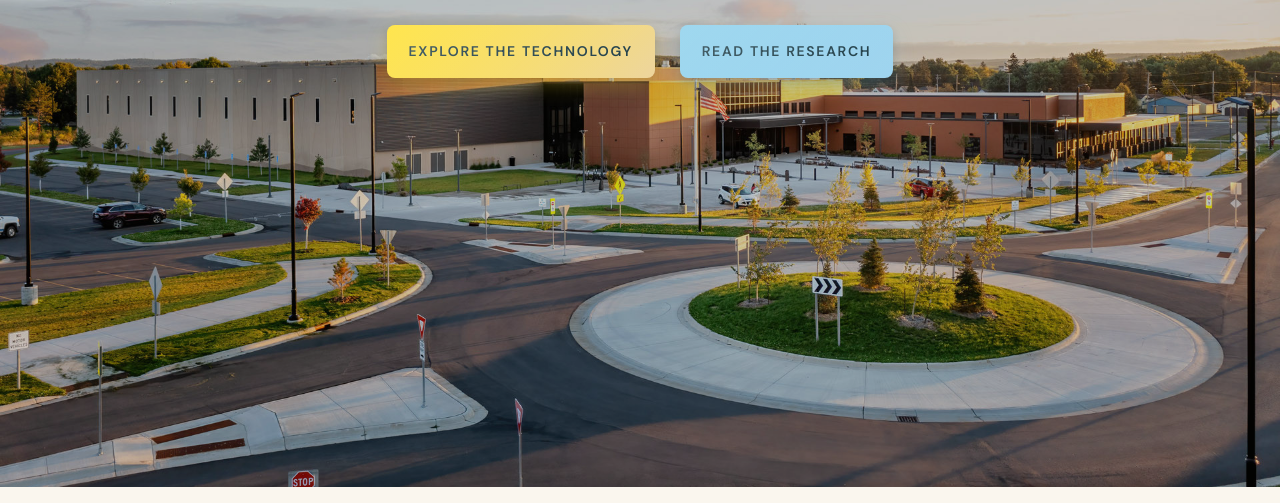
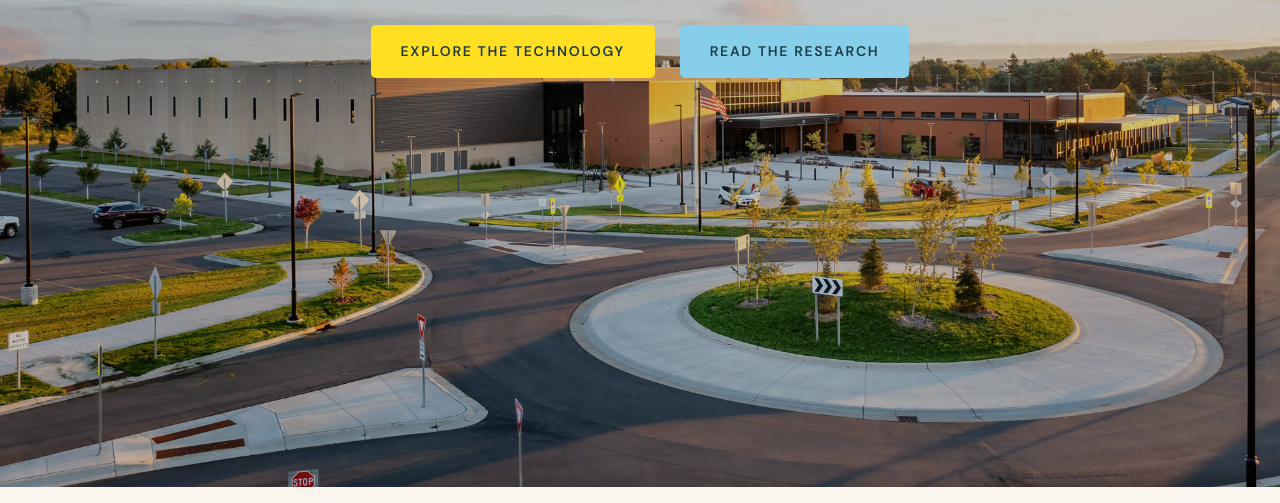
Before and after one commit to matthewKole/solarAirHeating-website, a plain HTML site: page index.html in a window 1280 px wide. Shown: the part 297-800 px from the top of the page. Drawn offline with nearby package versions, Linux system fonts and the light colour scheme.

Commit message:
buttons improvement

```diff
--- a/css/home.css
+++ b/css/home.css
@@ -75,11 +75,11 @@
   justify-content: center;
 }
 
-.etp{
-  padding: 1.6rem 2.2rem;
+.etp {
+  padding: 1.4rem 2.8rem;
   color: var(--text-primary);
-  background: linear-gradient(135deg, var(--sun) 0%, var(--sunlight-yellow) 100%);
-  border-radius: 0.8rem;
+  background: var(--sun);
+  border-radius: 0.5rem;
   font-family: var(--sans);
   font-size: var(--font-size-base);
   font-weight: var(--font-weight-semibold);
@@ -90,36 +90,31 @@
   align-items: center;
   justify-content: center;
   cursor: pointer;
-  border: none;
-  box-shadow: 0 0.8rem 2rem rgba(255, 223, 34, 0.25), 0 0.4rem 0.8rem rgba(0, 0, 0, 0.15);
-  transition: all 0.35s cubic-bezier(0.34, 1.56, 0.64, 1);
-  position: relative;
-  overflow: hidden;
+  border: 2px solid var(--sun);
+  box-shadow: none;
+  transition: background 0.2s ease, color 0.2s ease;
 }
 
-.etp::before {
-  content: '';
-  position: absolute;
-  inset: 0;
-  background: linear-gradient(135deg, rgba(255, 255, 255, 0.2) 0%, rgba(255, 255, 255, 0) 100%);
-  pointer-events: none;
-}
+.etp::before { content: none; }
 
-.etp:hover{
-  transform: translateY(-0.3rem);
-  box-shadow: 0 1.2rem 3rem rgba(255, 223, 34, 0.35), 0 0.6rem 1.2rem rgba(0, 0, 0, 0.2);
+.etp:hover {
+  background: var(--sun-bronze);
+  border-color: var(--sun-bronze);
+  transform: none;
+  box-shadow: none;
 }
 
 .etp:active {
-  transform: translateY(0);
-  box-shadow: 0 0.4rem 1rem rgba(255, 223, 34, 0.25), 0 0.2rem 0.4rem rgba(0, 0, 0, 0.15);
+  background: var(--sun-dark);
+  transform: none;
+  box-shadow: none;
 }
 
-.rtr{
-  padding: 1.6rem 2.2rem;
+.rtr {
+  padding: 1.4rem 2.8rem;
   color: var(--text-primary);
-  background: linear-gradient(135deg, var(--skylight-blue) 0%, var(--skylight-blue-muted) 100%);
-  border-radius: 0.8rem;
+  background: var(--skylight-blue);
+  border-radius: 0.5rem;
   font-family: var(--sans);
   font-size: var(--font-size-base);
   font-weight: var(--font-weight-semibold);
@@ -130,31 +125,26 @@
   align-items: center;
   justify-content: center;
   cursor: pointer;
-  border: none;
-  box-shadow: 0 0.8rem 2rem rgba(132, 206, 235, 0.25), 0 0.4rem 0.8rem rgba(0, 0, 0, 0.15);
-  transition: all 0.35s cubic-bezier(0.34, 1.56, 0.64, 1);
-  position: relative;
-  overflow: hidden;
+  border: 2px solid var(--skylight-blue);
+  box-shadow: none;
+  transition: background 0.2s ease, border-color 0.2s ease;
 }
 
-.rtr::before {
-  content: '';
-  position: absolute;
-  inset: 0;
-  background: linear-gradient(135deg, rgba(255, 255, 255, 0.2) 0%, rgba(255, 255, 255, 0) 100%);
-  pointer-events: none;
-}
+.rtr::before { content: none; }
 
-.rtr:hover{
-  transform: translateY(-0.3rem);
-  box-shadow: 0 1.2rem 3rem rgba(132, 206, 235, 0.35), 0 0.6rem 1.2rem rgba(0, 0, 0, 0.2);
+.rtr:hover {
+  background: var(--skylight-blue-lighter);
+  border-color: var(--skylight-blue-lighter);
+  color: var(--text-primary);
+  transform: none;
+  box-shadow: none;
 }
 
 .rtr:active {
-  transform: translateY(0);
-  box-shadow: 0 0.4rem 1rem rgba(132, 206, 235, 0.25), 0 0.2rem 0.4rem rgba(0, 0, 0, 0.15);
+  background: var(--sky-dark);
+  transform: none;
+  box-shadow: none;
 }
-
 /* quick turotial of solar air heating */
 
 .wis {
--- a/css/styles.css
+++ b/css/styles.css
@@ -12,6 +12,7 @@
     --sun: #ffdf22;
     --sun-muted: #f5e066;
     --sun-dark: #d4b81f;
+    --sun-bronze: #BA8E23;
 
     /* Sky/Blue Palette */
     --skylight-blue: #87ceeb;
```
Also changed, not shown: About.html (+1 -0 lines), IndustryNews.html (+1 -0 lines), Introduction.html (+1 -0 lines), PressReleases.html (+1 -0 lines), SolarAirHeatingReports.html (+1 -0 lines), SolarHeatingOptions.html (+1 -0 lines).
